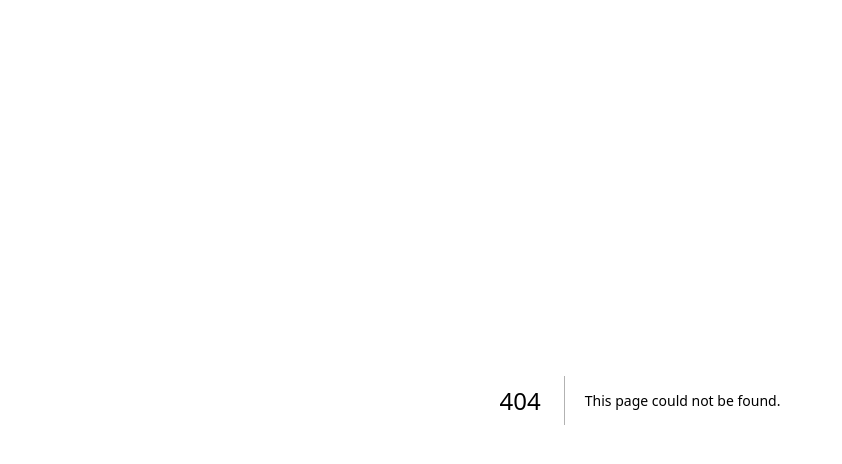
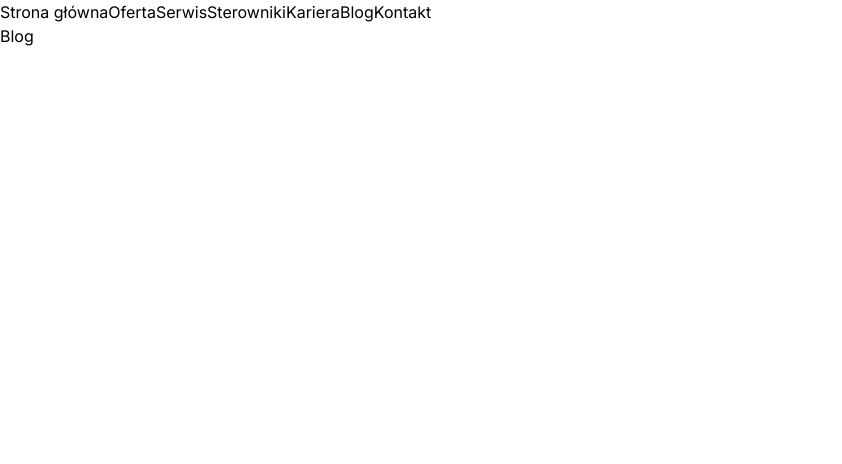
Before and after one commit to meczajkowski/copyekspert, a Next.js app: page /blog in a window 1280 px wide. Before the commit this address had no page. Shown: the top 464 px of the page, without its empty margins (0-842 px from the left). Built offline with nearby package versions, Linux system fonts and the light colour scheme.

Commit message:
feat: create navbar - add links

```diff
--- /dev/null
+++ b/app/blog/page.jsx
@@ -0,0 +1,3 @@
+export default function Blog() {
+  return <div>Blog</div>;
+}
--- /dev/null
+++ b/app/components/Navbar.jsx
@@ -0,0 +1,17 @@
+import Link from 'next/link';
+
+export default function Navbar() {
+  return (
+    <nav>
+      <Link href='/'>Strona główna</Link>
+      <Link href='/oferta'>Oferta</Link>
+      <Link href='/serwis'>Serwis</Link>
+      <Link href='https://www.konicaminolta.pl/pl-pl/support/centrum-pobierania'>
+        Sterowniki
+      </Link>
+      <Link href='/kariera'>Kariera</Link>
+      <Link href='/blog'>Blog</Link>
+      <Link href='/kontakt'>Kontakt</Link>
+    </nav>
+  );
+}
--- /dev/null
+++ b/app/kariera/page.jsx
@@ -0,0 +1,3 @@
+export default function Kariera() {
+  return <div>Kariera</div>;
+}
--- /dev/null
+++ b/app/kontakt/page.jsx
@@ -0,0 +1,3 @@
+export default function Kontakt() {
+  return <div>Kontakt</div>;
+}
--- a/app/layout.jsx
+++ b/app/layout.jsx
@@ -1,5 +1,8 @@
 import './globals.css';
 import { Inter } from 'next/font/google';
+
+// components
+import Navbar from './components/Navbar';
 
 const inter = Inter({ subsets: ['latin'] });
 
@@ -10,8 +13,10 @@ export const metadata = {
 
 export default function RootLayout({ children }) {
   return (
-    <html lang='en'>
-      <body className={inter.className}>{children}</body>
+    <html lang='pl'>
+      <body className={inter.className}>
+        <Navbar /> {children}
+      </body>
     </html>
   );
 }
--- /dev/null
+++ b/app/oferta/page.jsx
@@ -0,0 +1,3 @@
+export default function Oferta() {
+  return <div>Oferta</div>;
+}
--- /dev/null
+++ b/app/serwis/page.jsx
@@ -0,0 +1,3 @@
+export default function Serwis() {
+  return <div>Serwis</div>;
+}
```
